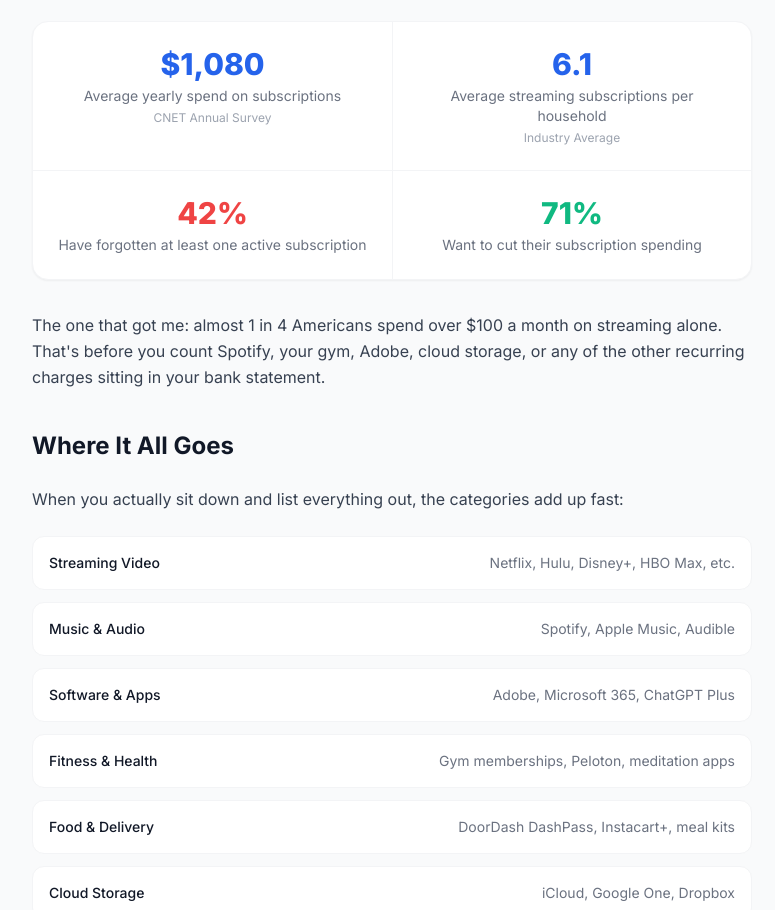
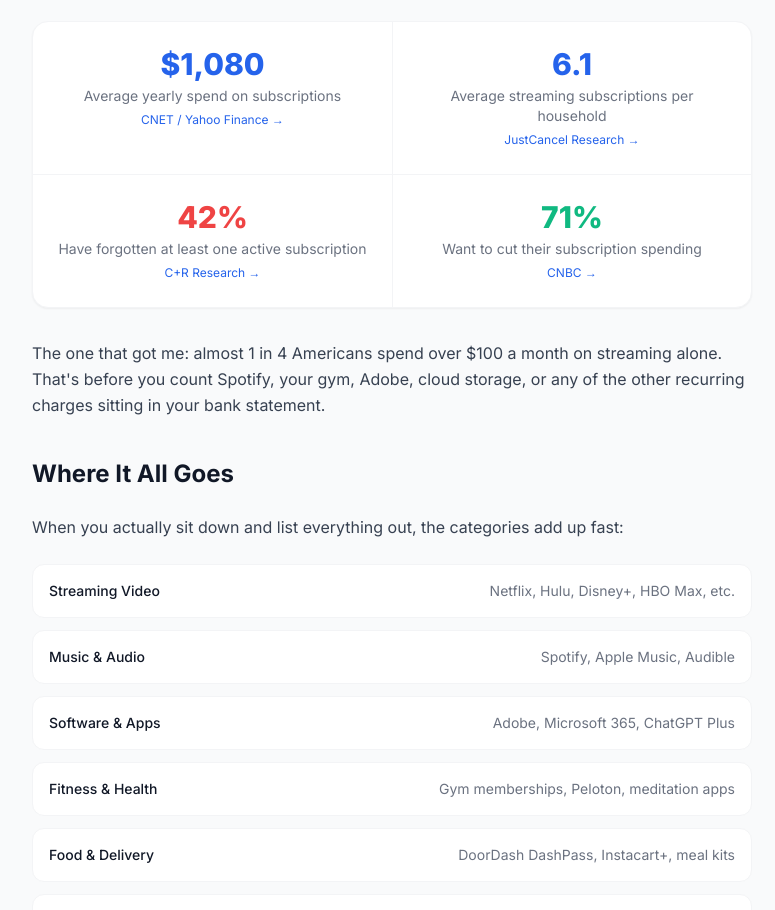
Before and after one commit to ronsatha/subcheck, a plain HTML site: page blog/how-much-americans-spend-on-subscriptions.html in a window 1280 px wide. Shown: the part 1123-2033 px from the top of the page, without its empty margins (248-1023 px from the left). Drawn offline with nearby package versions, Linux system fonts and the light colour scheme.

Commit message:
Update how-much-americans-spend-on-subscriptions.html

```diff
--- a/blog/how-much-americans-spend-on-subscriptions.html
+++ b/blog/how-much-americans-spend-on-subscriptions.html
@@ -125,22 +125,24 @@
                     <div class="p-6 text-center">
                         <p class="text-3xl font-extrabold text-brand">$1,080</p>
                         <p class="text-sm text-gray-500 mt-1">Average yearly spend on subscriptions</p>
-                        <p class="text-xs text-gray-400 mt-1">CNET Annual Survey</p>
+                        <a href="https://finance.yahoo.com/news/subscriptions-control-cnet-survey-shows-110000941.html" target="_blank" rel="noopener" class="text-xs text-brand hover:underline mt-1 inline-block">CNET / Yahoo Finance &rarr;</a>
                     </div>
                     <div class="p-6 text-center">
                         <p class="text-3xl font-extrabold text-brand">6.1</p>
                         <p class="text-sm text-gray-500 mt-1">Average streaming subscriptions per household</p>
-                        <p class="text-xs text-gray-400 mt-1">Industry Average</p>
+                        <a href="https://www.justcancel.io/tools/subscription-statistics" target="_blank" rel="noopener" class="text-xs text-brand hover:underline mt-1 inline-block">JustCancel Research &rarr;</a>
                     </div>
                 </div>
                 <div class="grid grid-cols-1 sm:grid-cols-2 divide-y sm:divide-y-0 sm:divide-x divide-gray-100 border-t border-gray-100">
                     <div class="p-6 text-center">
                         <p class="text-3xl font-extrabold text-warning">42%</p>
                         <p class="text-sm text-gray-500 mt-1">Have forgotten at least one active subscription</p>
+                        <a href="https://www.crresearch.com/blog/subscription-service-statistics-and-costs/" target="_blank" rel="noopener" class="text-xs text-brand hover:underline mt-1 inline-block">C+R Research &rarr;</a>
                     </div>
                     <div class="p-6 text-center">
                         <p class="text-3xl font-extrabold text-savings">71%</p>
                         <p class="text-sm text-gray-500 mt-1">Want to cut their subscription spending</p>
+                        <a href="https://www.cnbc.com/2022/09/06/consumers-underestimate-monthly-subscription-costs-by-at-least-100.html" target="_blank" rel="noopener" class="text-xs text-brand hover:underline mt-1 inline-block">CNBC &rarr;</a>
                     </div>
                 </div>
             </div>
```
